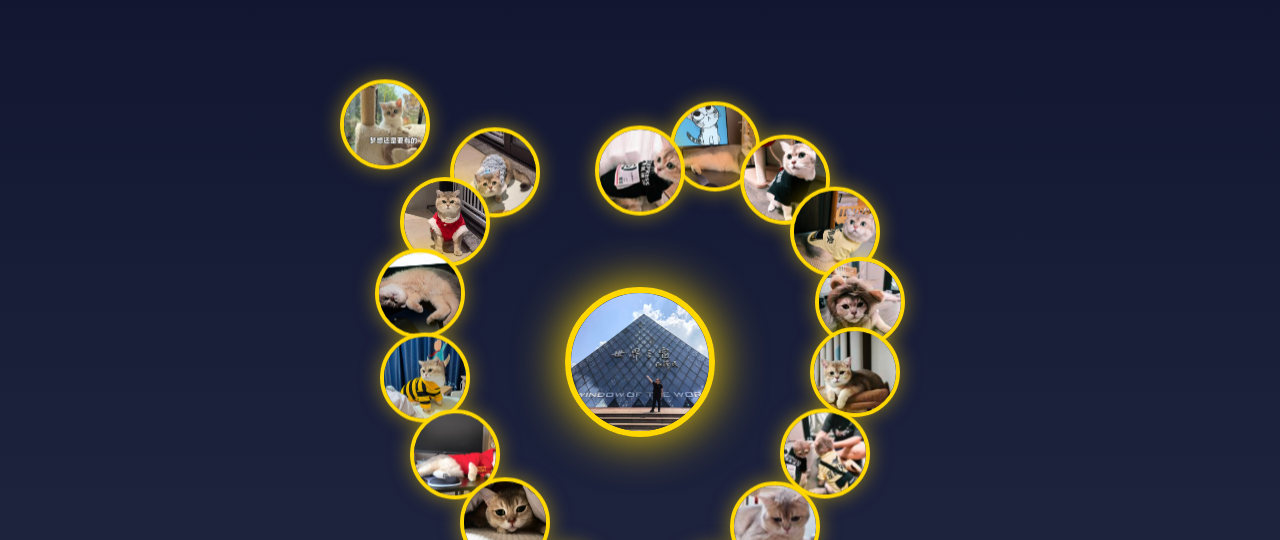
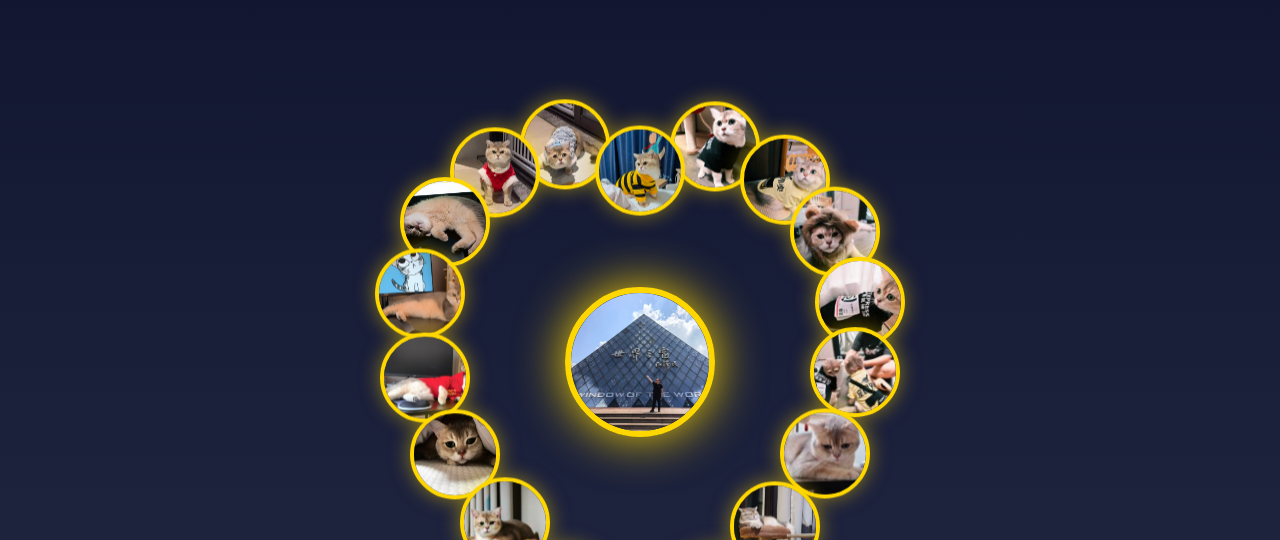
Before and after one commit to xwttracy-source/newyear2026, a plain HTML site: page index.html in a window 1280 px wide. Shown: the part 412-952 px from the top of the page. Drawn offline with Linux system fonts and the light colour scheme.

Commit message:
修复猫咪位置，确保所有猫咪都在爱心轮廓上❤️

```diff
--- a/index.html
+++ b/index.html
@@ -120,34 +120,34 @@
 
         /* 标准爱心形状排列 ❤️ */
         /* 左上圆弧 - 形成爱心左半圆 */
-        .cat-img:nth-child(1) { left: 180px; top: 20px; animation-delay: 0s; }
-        .cat-img:nth-child(2) { left: 110px; top: 50px; animation-delay: 0.3s; }
-        .cat-img:nth-child(3) { left: 60px; top: 100px; animation-delay: 0.6s; }
-        .cat-img:nth-child(4) { left: 35px; top: 170px; animation-delay: 0.9s; }
+        .cat-img:nth-child(2) { left: 180px; top: 20px; animation-delay: 0s; }
+        .cat-img:nth-child(3) { left: 110px; top: 50px; animation-delay: 0.3s; }
+        .cat-img:nth-child(4) { left: 60px; top: 100px; animation-delay: 0.6s; }
+        .cat-img:nth-child(5) { left: 35px; top: 170px; animation-delay: 0.9s; }
 
         /* 右上圆弧 - 形成爱心右半圆 */
-        .cat-img:nth-child(5) { left: 330px; top: 20px; animation-delay: 1.2s; }
-        .cat-img:nth-child(6) { left: 400px; top: 50px; animation-delay: 1.5s; }
-        .cat-img:nth-child(7) { left: 450px; top: 100px; animation-delay: 1.8s; }
-        .cat-img:nth-child(8) { left: 475px; top: 170px; animation-delay: 2.1s; }
+        .cat-img:nth-child(6) { left: 330px; top: 20px; animation-delay: 1.2s; }
+        .cat-img:nth-child(7) { left: 400px; top: 50px; animation-delay: 1.5s; }
+        .cat-img:nth-child(8) { left: 450px; top: 100px; animation-delay: 1.8s; }
+        .cat-img:nth-child(9) { left: 475px; top: 170px; animation-delay: 2.1s; }
 
         /* 中间凹陷 - 爱心顶部凹槽 */
-        .cat-img:nth-child(9) { left: 255px; top: 40px; animation-delay: 2.4s; }
+        .cat-img:nth-child(10) { left: 255px; top: 40px; animation-delay: 2.4s; }
 
         /* 左侧收窄 */
-        .cat-img:nth-child(10) { left: 40px; top: 250px; animation-delay: 2.7s; }
-        .cat-img:nth-child(11) { left: 70px; top: 330px; animation-delay: 3.0s; }
-        .cat-img:nth-child(12) { left: 120px; top: 400px; animation-delay: 3.3s; }
+        .cat-img:nth-child(11) { left: 40px; top: 250px; animation-delay: 2.7s; }
+        .cat-img:nth-child(12) { left: 70px; top: 330px; animation-delay: 3.0s; }
+        .cat-img:nth-child(13) { left: 120px; top: 400px; animation-delay: 3.3s; }
 
         /* 右侧收窄 */
-        .cat-img:nth-child(13) { left: 470px; top: 250px; animation-delay: 3.6s; }
-        .cat-img:nth-child(14) { left: 440px; top: 330px; animation-delay: 3.9s; }
-        .cat-img:nth-child(15) { left: 390px; top: 400px; animation-delay: 4.2s; }
+        .cat-img:nth-child(14) { left: 470px; top: 250px; animation-delay: 3.6s; }
+        .cat-img:nth-child(15) { left: 440px; top: 330px; animation-delay: 3.9s; }
+        .cat-img:nth-child(16) { left: 390px; top: 400px; animation-delay: 4.2s; }
 
         /* 底部尖端 - 爱心尖尖 */
-        .cat-img:nth-child(16) { left: 180px; top: 460px; animation-delay: 4.5s; }
-        .cat-img:nth-child(17) { left: 330px; top: 460px; animation-delay: 4.8s; }
-        .cat-img:nth-child(18) { left: 255px; top: 500px; animation-delay: 5.1s; }
+        .cat-img:nth-child(17) { left: 180px; top: 460px; animation-delay: 4.5s; }
+        .cat-img:nth-child(18) { left: 330px; top: 460px; animation-delay: 4.8s; }
+        .cat-img:nth-child(19) { left: 255px; top: 500px; animation-delay: 5.1s; }
 
         @keyframes float {
             0%, 100% { transform: translateY(0px); }
```
